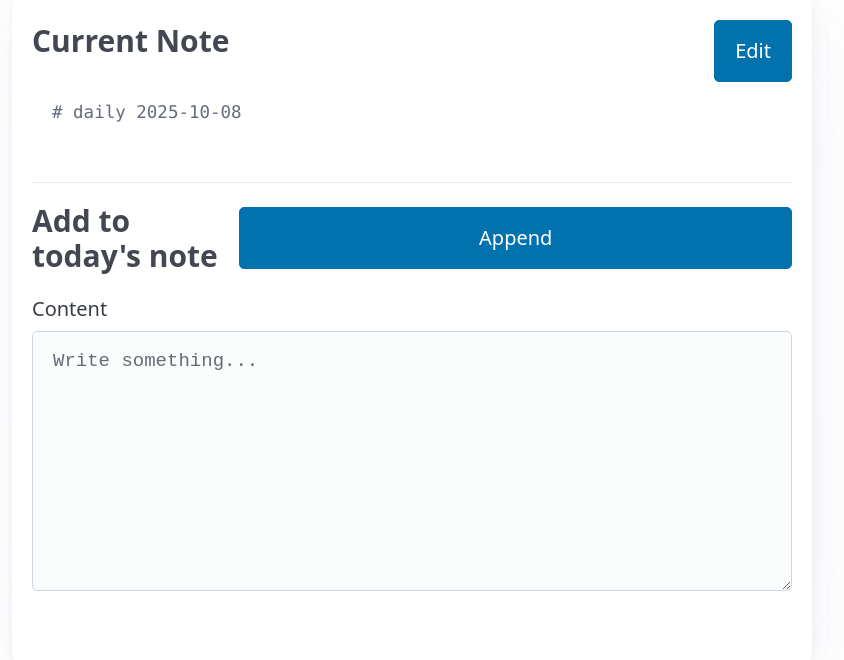
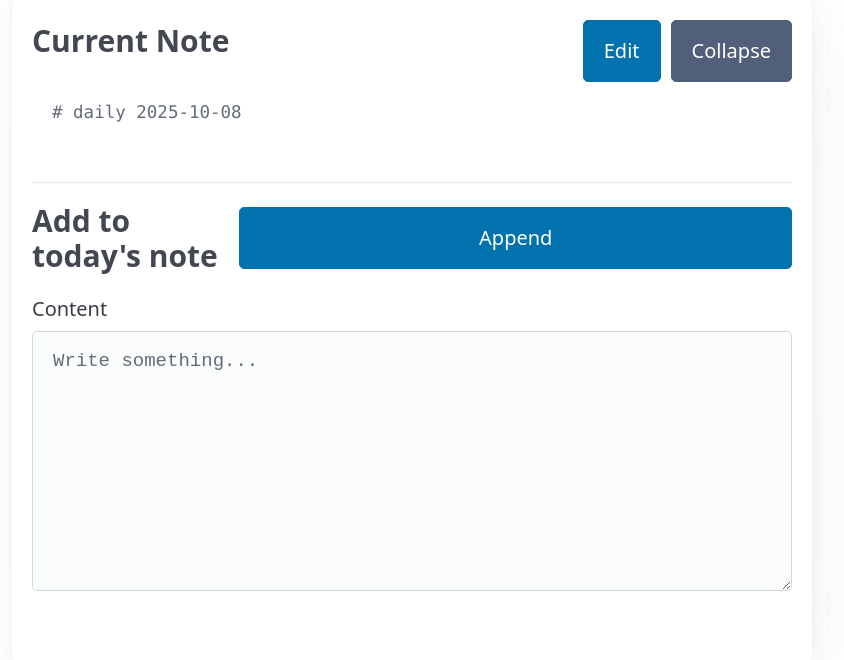
Before and after one commit to sebastianbartmann/notes_editor, a FastAPI app: page / in a window 1280 px wide. Shown: the part 90-750 px from the top of the page, without its empty margins (228-1072 px from the left). Run offline with FastAPI, Linux system fonts and the light colour scheme; some libraries are stand-ins or nearby versions.

Commit message:
Add collapse button to file preview box
Added a secondary-styled collapse/expand button next to the Edit button that toggles visibility of the current note display.

🤖 Generated with [Claude Code](https://claude.com/claude-code)

Co-Authored-By: Claude <noreply@anthropic.com>

```diff
--- a/app/templates/editor.html
+++ b/app/templates/editor.html
@@ -23,7 +23,10 @@
             <div id="current-content">
                 <div style="display: flex; justify-content: space-between; align-items: center;">
                     <h3>Current Note</h3>
-                    <button id="edit-btn" onclick="toggleEditMode()">Edit</button>
+                    <div style="display: flex; gap: 0.5rem;">
+                        <button id="edit-btn" onclick="toggleEditMode()">Edit</button>
+                        <button id="collapse-btn" onclick="toggleCollapse()" class="secondary">Collapse</button>
+                    </div>
                 </div>
                 <pre id="note-display" style="white-space: pre-wrap; background: var(--pico-background-color); padding: 1rem; border-radius: var(--pico-border-radius); max-height: 400px; overflow-y: auto;">{{ content }}</pre>
                 <form id="edit-form" style="display: none;" hx-post="/api/save" hx-target="#save-message" hx-swap="innerHTML">
@@ -75,6 +78,21 @@
             document.getElementById('save-message').innerHTML = '';
         }
 
+        function toggleCollapse() {
+            const noteDisplay = document.getElementById('note-display');
+            const editForm = document.getElementById('edit-form');
+            const collapseBtn = document.getElementById('collapse-btn');
+
+            if (noteDisplay.style.display === 'none' && editForm.style.display === 'none') {
+                noteDisplay.style.display = 'block';
+                collapseBtn.textContent = 'Collapse';
+            } else {
+                noteDisplay.style.display = 'none';
+                editForm.style.display = 'none';
+                collapseBtn.textContent = 'Expand';
+            }
+        }
+
         // Handle append response
         document.body.addEventListener('htmx:afterRequest', function(evt) {
             if (evt.detail.xhr.responseURL.includes('/api/append')) {
```
